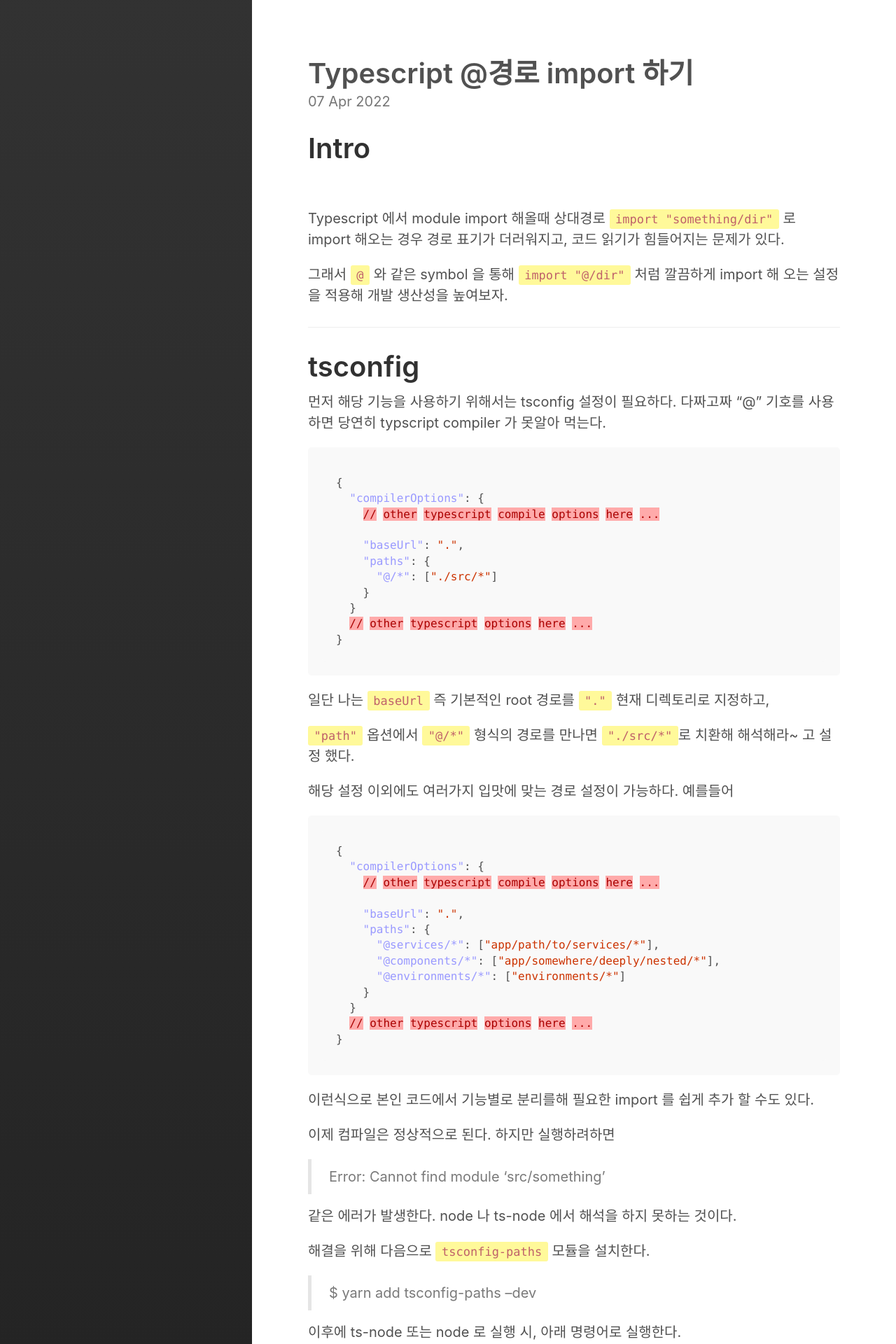
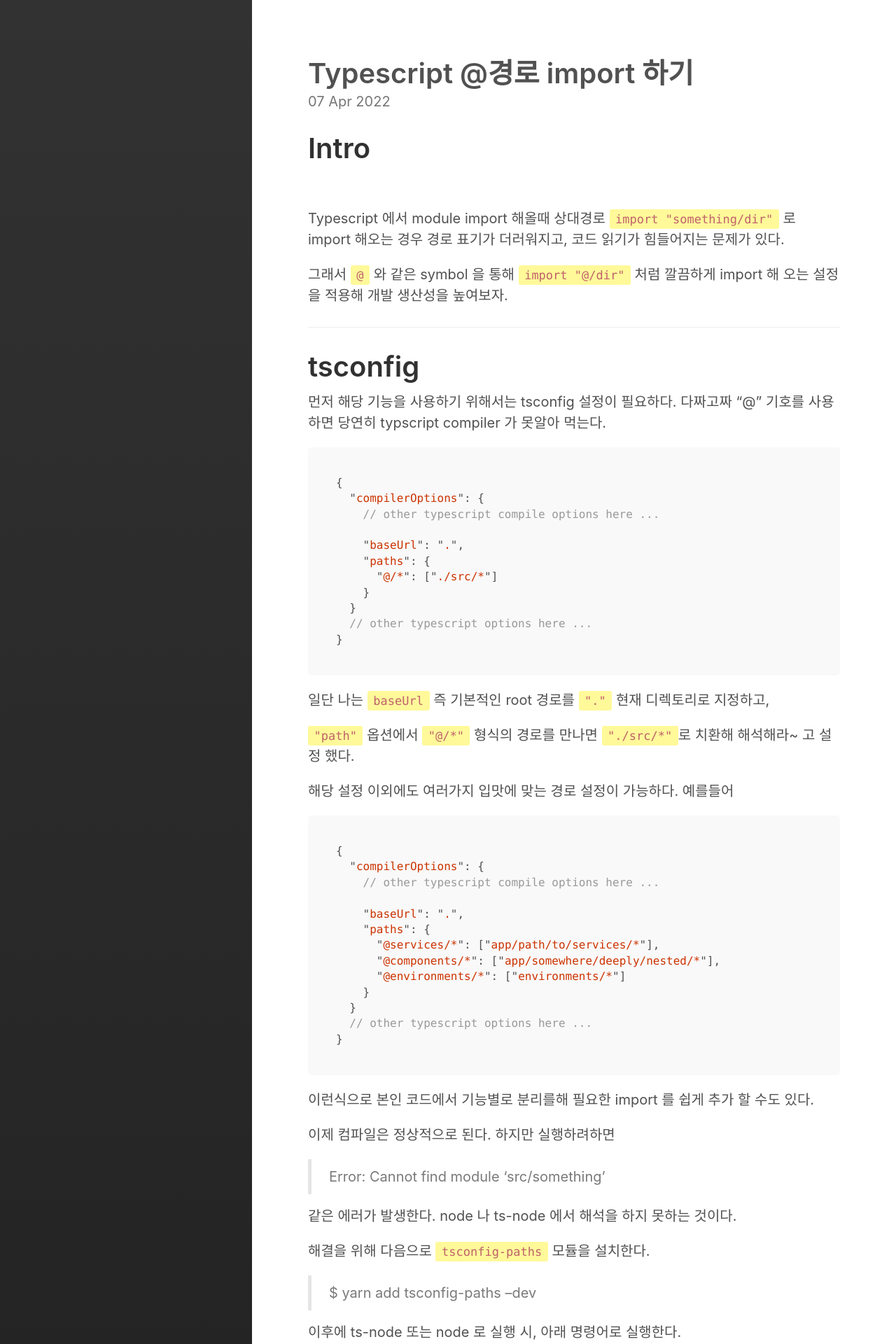
Before and after one commit to Cozy-Ho/Cozy-Ho.github.io, a Jekyll site: the page built from _posts/2022-04-07-Typescript-import.md, in a window 1280 px wide. Shown: the top 1920 px of the page at 70% size. Built offline with Jekyll 4.4.1, drawn with Linux system fonts in a browser that asks for light colours; comment, search, counter and statistics services are not loaded.

Commit message:
[Fix] typo

````diff
--- a/_posts/2022-04-07-Typescript-import.md
+++ b/_posts/2022-04-07-Typescript-import.md
@@ -18,7 +18,7 @@ Typescript 에서 module import 해올때 상대경로 `import "something/dir"`
 
 먼저 해당 기능을 사용하기 위해서는 tsconfig 설정이 필요하다. 다짜고짜 "@" 기호를 사용하면 당연히 typscript compiler 가 못알아 먹는다.
 
-```json
+```ts
 {
   "compilerOptions": {
     // other typescript compile options here ...
@@ -38,7 +38,7 @@ Typescript 에서 module import 해올때 상대경로 `import "something/dir"`
 
 해당 설정 이외에도 여러가지 입맛에 맞는 경로 설정이 가능하다. 예를들어
 
-```json
+```ts
 {
   "compilerOptions": {
     // other typescript compile options here ...
````
